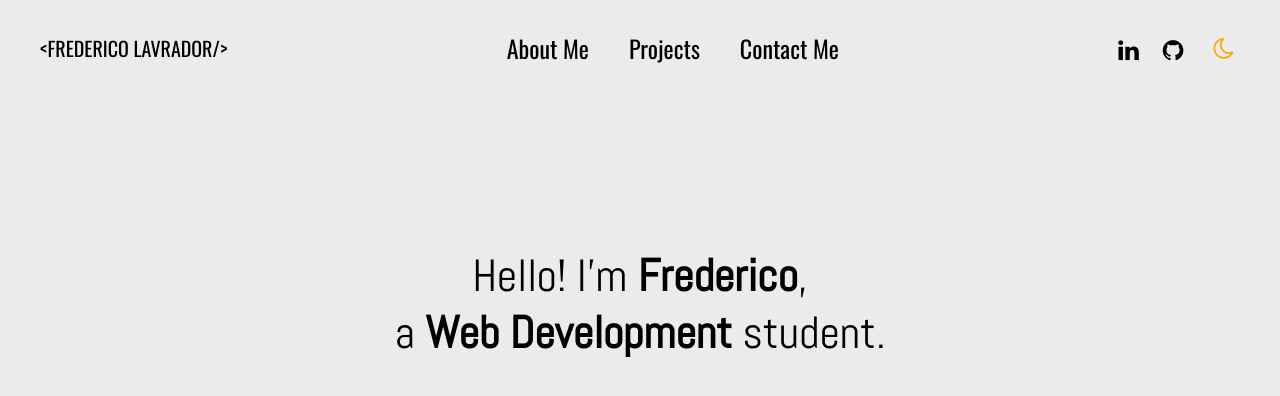
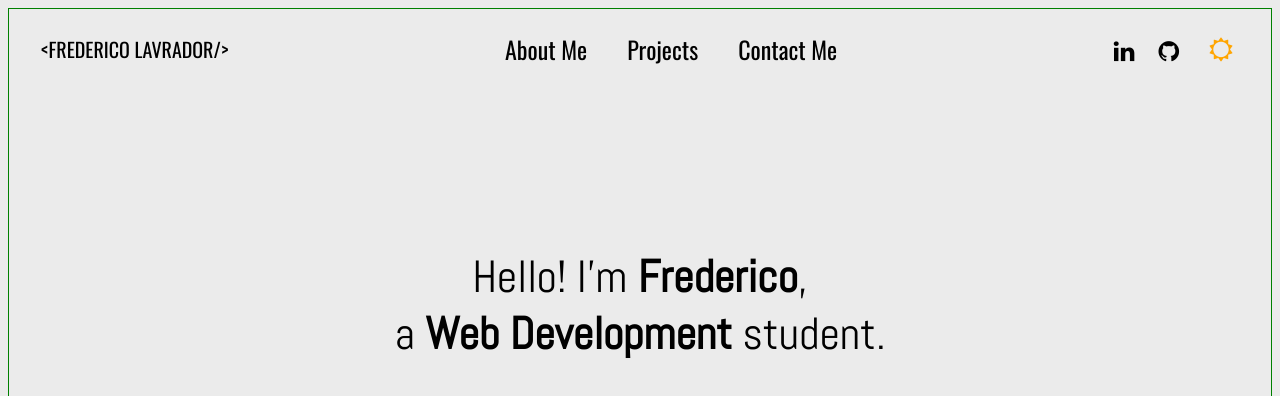
Before and after one commit to frederico-lavrador/Portfolio-Frederico, a React (Vite) app: page / in a window 1280 px wide. Shown: the top 396 px of the page. Built offline with nearby package versions, Linux system fonts and the light colour scheme.

Commit message:
feat: updated Light/Dark Theme toggle with localStorage save

```diff
--- a/index.html
+++ b/index.html
@@ -3,6 +3,7 @@
   <head>
     <meta charset="UTF-8" />
     <link rel="stylesheet" href="https://cdnjs.cloudflare.com/ajax/libs/font-awesome/4.7.0/css/font-awesome.min.css">
+    <link id="theme-link" rel="stylesheet" href="./src/Themes/light_theme.css">
     <meta name="viewport" content="width=device-width, initial-scale=1.0" />
     <title>Portfolio - Frederico Lavrador</title>
   </head>
--- a/src/App.jsx
+++ b/src/App.jsx
@@ -6,8 +6,8 @@ function App() {
 	return (
 		<>
 			<ThemeProvider>
-				<Header />
-				<Outlet />
+				<Header/>
+				<Outlet/>
 			</ThemeProvider>
 		</>
 	);
--- a/src/Themes/light_theme.css
+++ b/src/Themes/light_theme.css
@@ -1,6 +1,18 @@
 body {
     background-color: #ebebeb;
     color: #000000;
+}
+
+.header__logo a {
+	color: #000000;
+}
+
+.header__navbar a {
+	color: #000000;
+}
+
+.header__socials i {
+	color: #000000;
 }
 
 .header__LightDarkBtn button {
--- a/src/components/ThemeToggle.jsx
+++ b/src/components/ThemeToggle.jsx
@@ -8,9 +8,9 @@ function ThemeToggle() {
 		<div className='header__LightDarkBtn'>
 			<button onClick={toggleTheme}>
 				{darkMode ?
-					<i className='fa fa-sun-o' aria-hidden='true'></i>
+					<i className='fa fa-moon-o' aria-hidden='true'></i>
 					:
-					<i className='fa fa-moon-o' aria-hidden='true'></i>}
+					<i className='fa fa-sun-o' aria-hidden='true'></i>}
 			</button>
 		</div>
 	);
--- a/src/contexts/ThemeContext.jsx
+++ b/src/contexts/ThemeContext.jsx
@@ -1,20 +1,29 @@
-import { createContext, useState, useContext } from 'react'
+import { createContext, useState, useEffect, useContext } from 'react';
 
 const ThemeContext = createContext();
 export const useTheme = () => useContext(ThemeContext);
 export const ThemeProvider = ({ children }) => {
+	const [darkMode, setDarkMode] = useState(false);
 
-    const [darkMode, setDarkMode] = useState(false);
-    const toggleTheme = () => {
+	useEffect(() => {
+		const selectedTheme = localStorage.getItem('theme');
+		setDarkMode(selectedTheme === 'dark');
+	}, []);
 
-        setDarkMode(prevMode => !prevMode);
+	useEffect(() => {
+		const themeLink = document.getElementById('theme-link');
 
-    };
+		if (themeLink) {
+			themeLink.href = darkMode ? './src/Themes/dark_theme.css' : './src/Themes/light_theme.css';
+		}
+	}, [darkMode]);
 
-    return (
-        <ThemeContext.Provider value={{ darkMode, toggleTheme }}>
-            {children}
-        </ThemeContext.Provider>
-    );
+	const toggleTheme = () => {
+		const newMode = !darkMode;
 
+		setDarkMode(newMode);
+		localStorage.setItem('theme', newMode ? 'dark' : 'light');
+	};
+
+	return <ThemeContext.Provider value={{ darkMode, toggleTheme }}>{children}</ThemeContext.Provider>;
 };
--- a/src/index.css
+++ b/src/index.css
@@ -2,8 +2,7 @@
 @import url('https://fonts.googleapis.com/css2?family=Abel&display=swap'); /** This is the Body Font */
 
 body {
-	background-color: #ebebeb;
-	/* border: 1px solid green; */
+	border: 1px solid green;
 }
 
 /* .container {
@@ -27,7 +26,6 @@ body {
 
 .header__logo a {
 	text-decoration: none;
-	color: #000000;
 }
 
 .header__navbar ul {
@@ -47,7 +45,6 @@ body {
 
 .header__navbar a {
 	text-decoration: none;
-	color:#000000;
 }
 
 .header__navbar li:hover {
@@ -73,15 +70,9 @@ body {
 	font-size: 1.5rem;
 }
 
-.header__socials i {
-	color: #000000;
-}
-
 .header__LightDarkBtn button {
 	display: flex;
 	cursor: pointer;
 	font-size: 1.5rem;
 	border: none;
-	color: #ffa500;
-	background: #ebebeb;
 }
```
